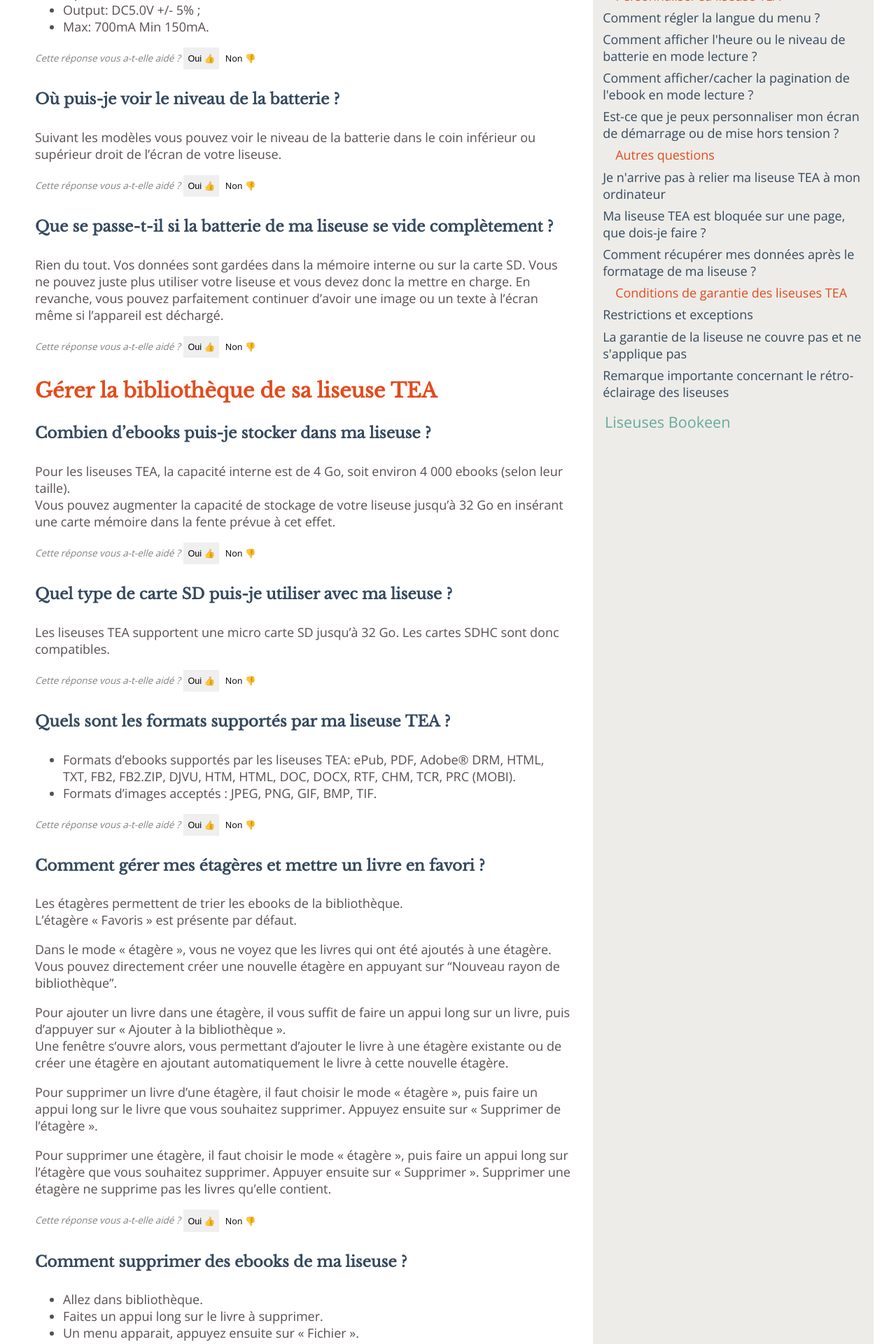
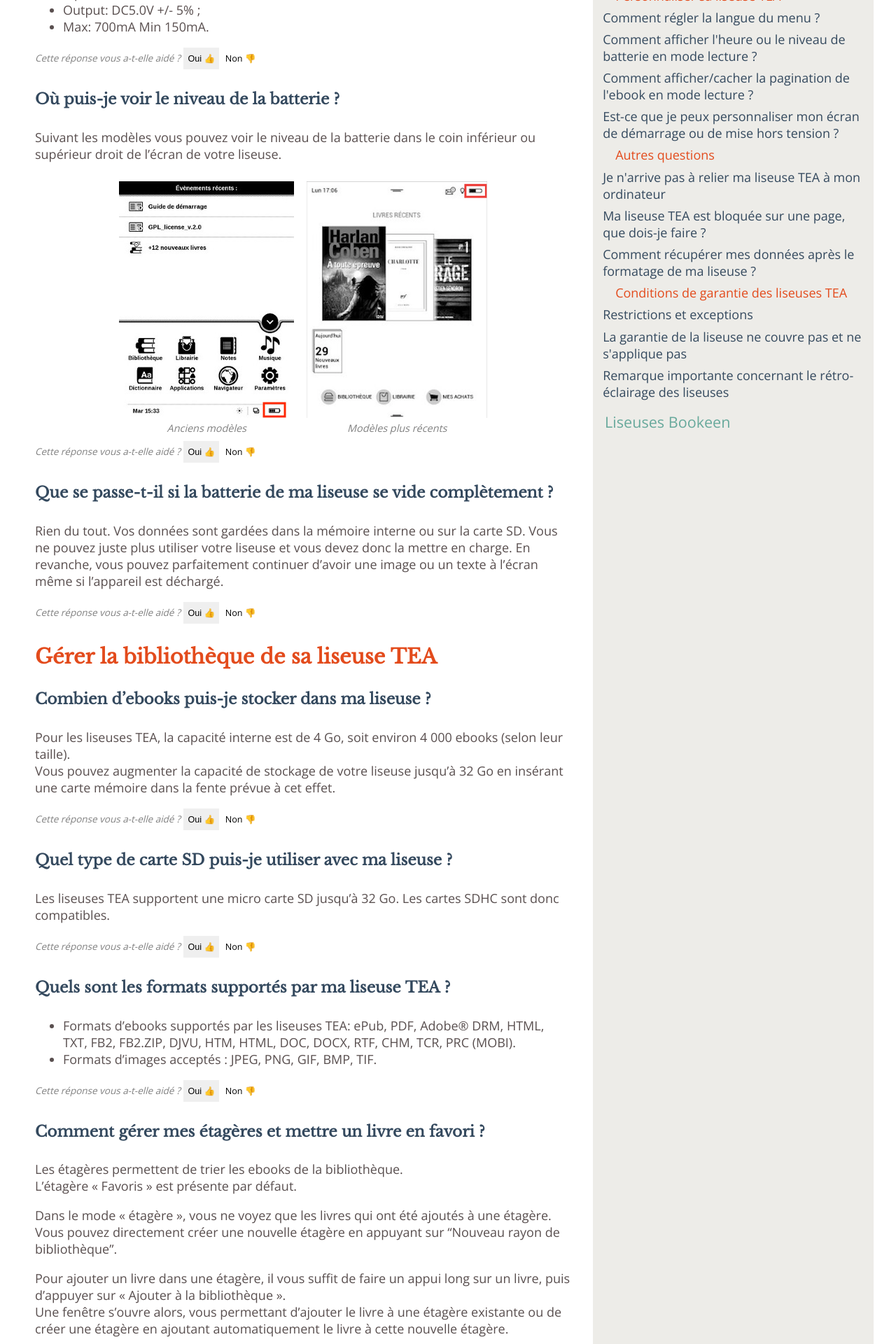
Before and after one commit to TEA-ebook/help-center, a Jekyll site: the page built from _pages/FAQ-liseuse.md, in a window 1280 px wide. Shown: the part 902-2822 px from the top of the page at 70% size. Built offline with Jekyll 4.4.1, drawn with Linux system fonts in a browser that asks for light colours.

Commit message:
Add image to illustrate question

```diff
--- a/_pages/FAQ-liseuse.md
+++ b/_pages/FAQ-liseuse.md
@@ -35,6 +35,13 @@
 #### Où puis-je voir le niveau de la batterie ?
 
 Suivant les modèles vous pouvez voir le niveau de la batterie dans le coin inférieur ou supérieur droit de l'écran de votre liseuse.
+
+<table class="centered no-border">
+  <tr>
+    <td><img src="/images/battery-v4.jpg" alt=""><span class="legend">Anciens modèles</span></td>
+    <td><img src="/images/battery-v5.png" alt=""><span class="legend">Modèles plus récents</span></td>
+  </tr>
+</table>
 
 {% include feedback-button.html question="Où peut-on voir le niveau de la batterie ?" %}
 
--- a/_sass/style.scss
+++ b/_sass/style.scss
@@ -120,6 +120,16 @@
     text-decoration: underline;
   }
 }
+.centered {
+  margin: 0 auto;
+}
+.legend {
+  display: block;
+  text-align: center;
+  font-size: .8em;
+  color: grey;
+  font-style: italic;
+}
 
 // Top menu
 header {
@@ -213,6 +223,12 @@
         &.danger {
           background-color: $dangerColor;
         }
+      }
+
+      &.no-border {
+        border: none;
+
+        td, th { border: none; }
       }
     }
     #search-form {
```
Also changed, not shown: images/battery-v4.jpg (added), images/battery-v5.png (added).
